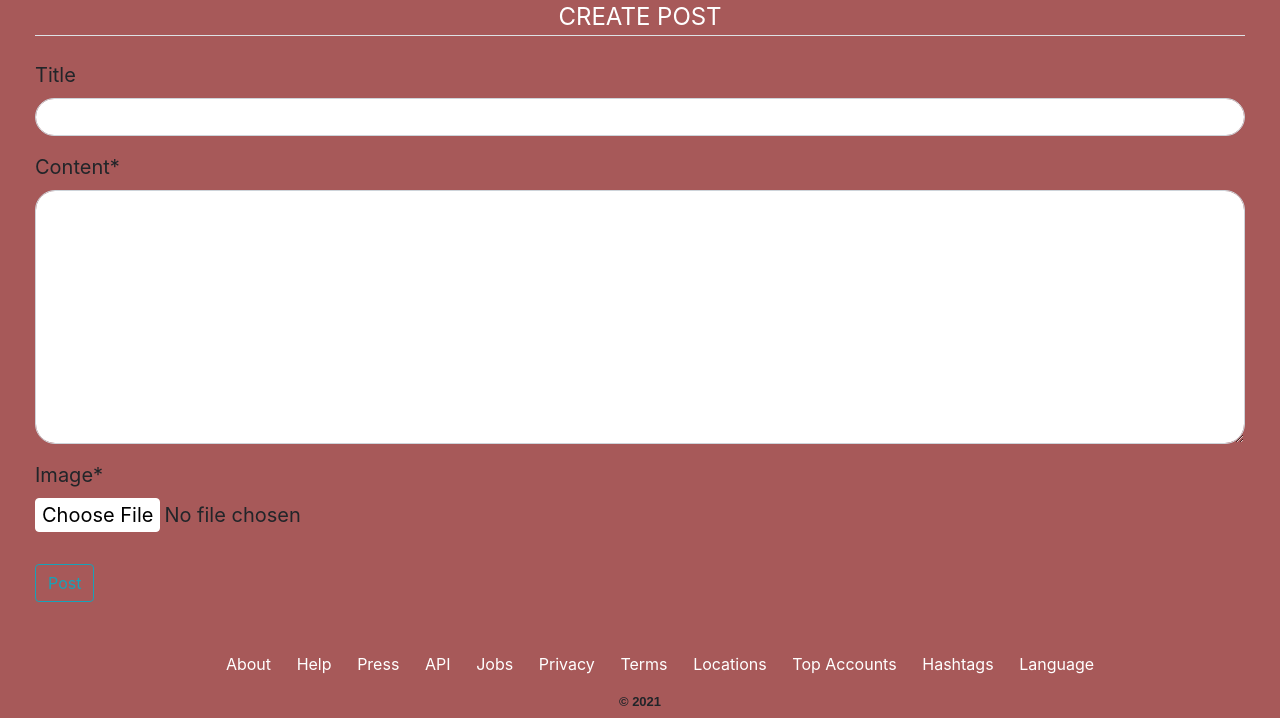
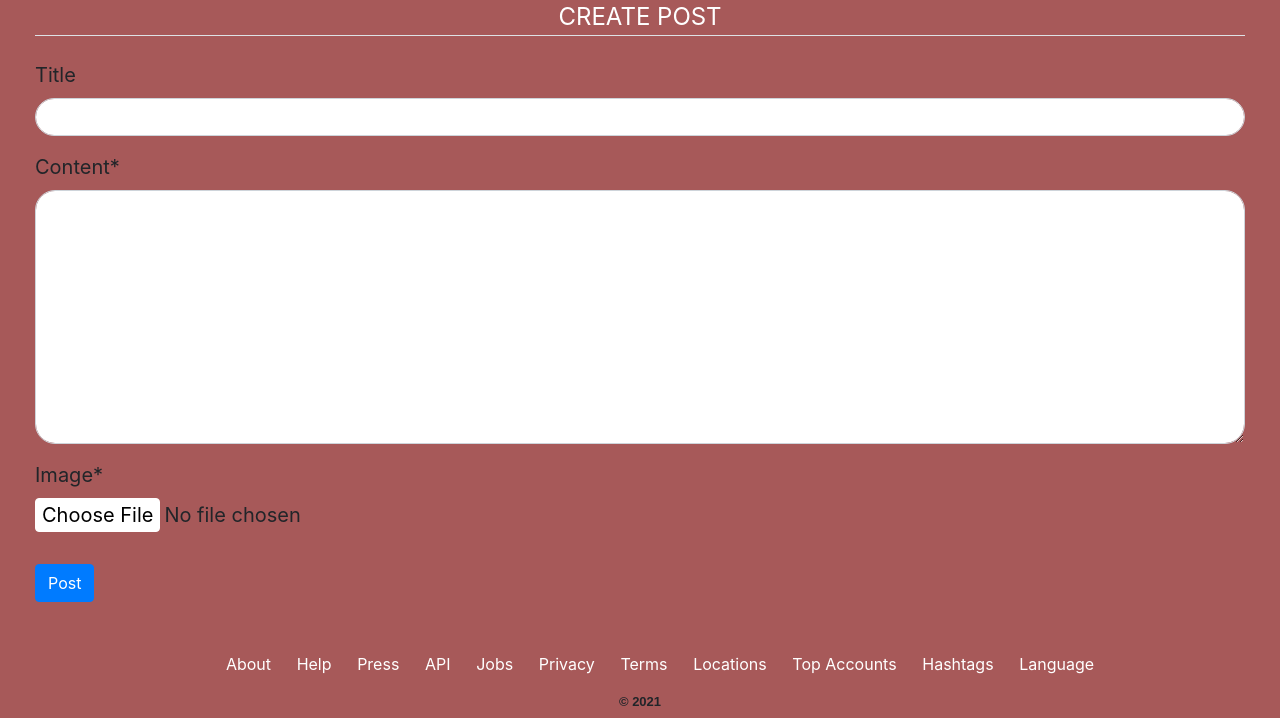
Before and after one commit to encok/Photo-Insta, a Django app: page /post/new/ in a window 1280 px wide. Shown: the part 107-825 px from the top of the page. Run offline with Django 3.2, Linux system fonts and the light colour scheme; the visitor is signed in with stand-in values (Sample User, id 1); some libraries are stand-ins or nearby versions.

Commit message:
adding form for post

```diff
--- a/instagram/templates/instagram/post_form.html
+++ b/instagram/templates/instagram/post_form.html
@@ -10,7 +10,7 @@
                 {{ form | crispy }}
             </fieldset>
             <div class="form-group">
-                <button type="submit" class="btn btn-outline-info">Post</button>
+                <button type="submit" class="btn btn-primary">Post</button>
             </div>
         </form>
     </div>
```
